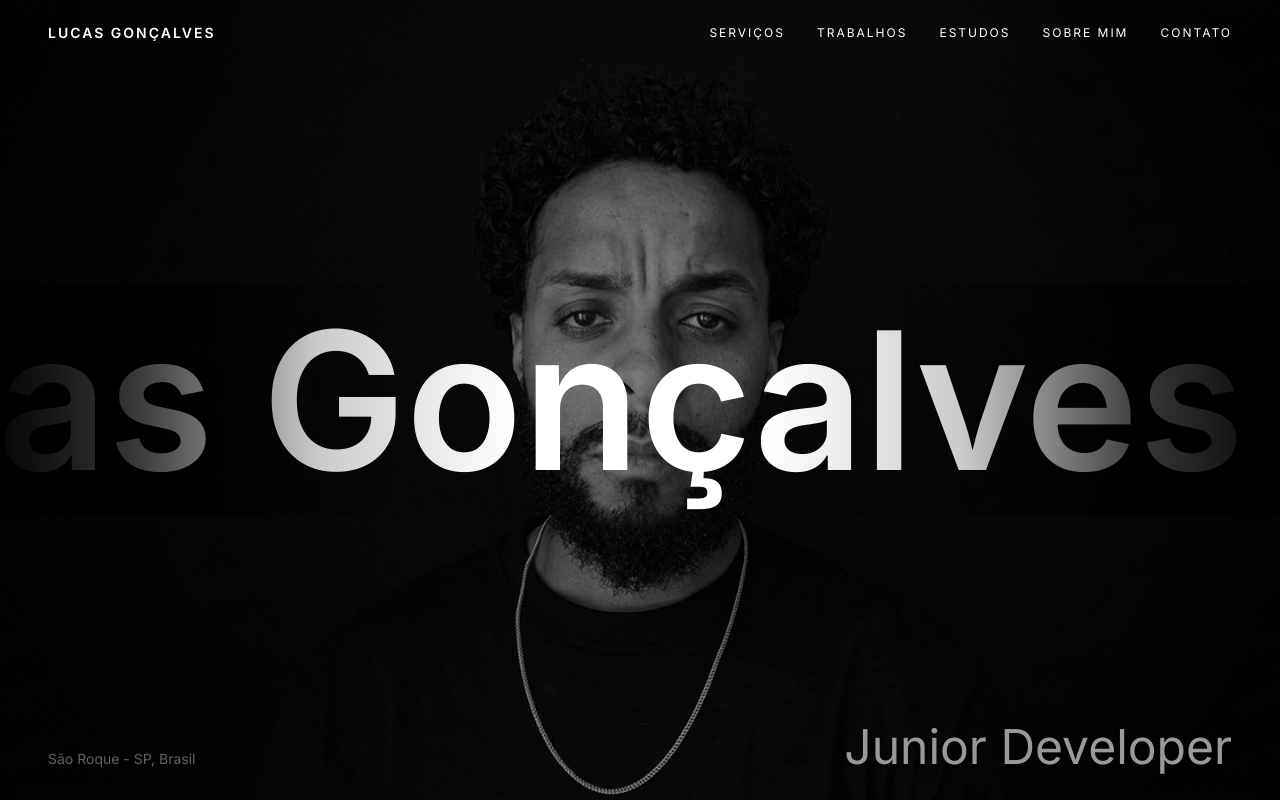
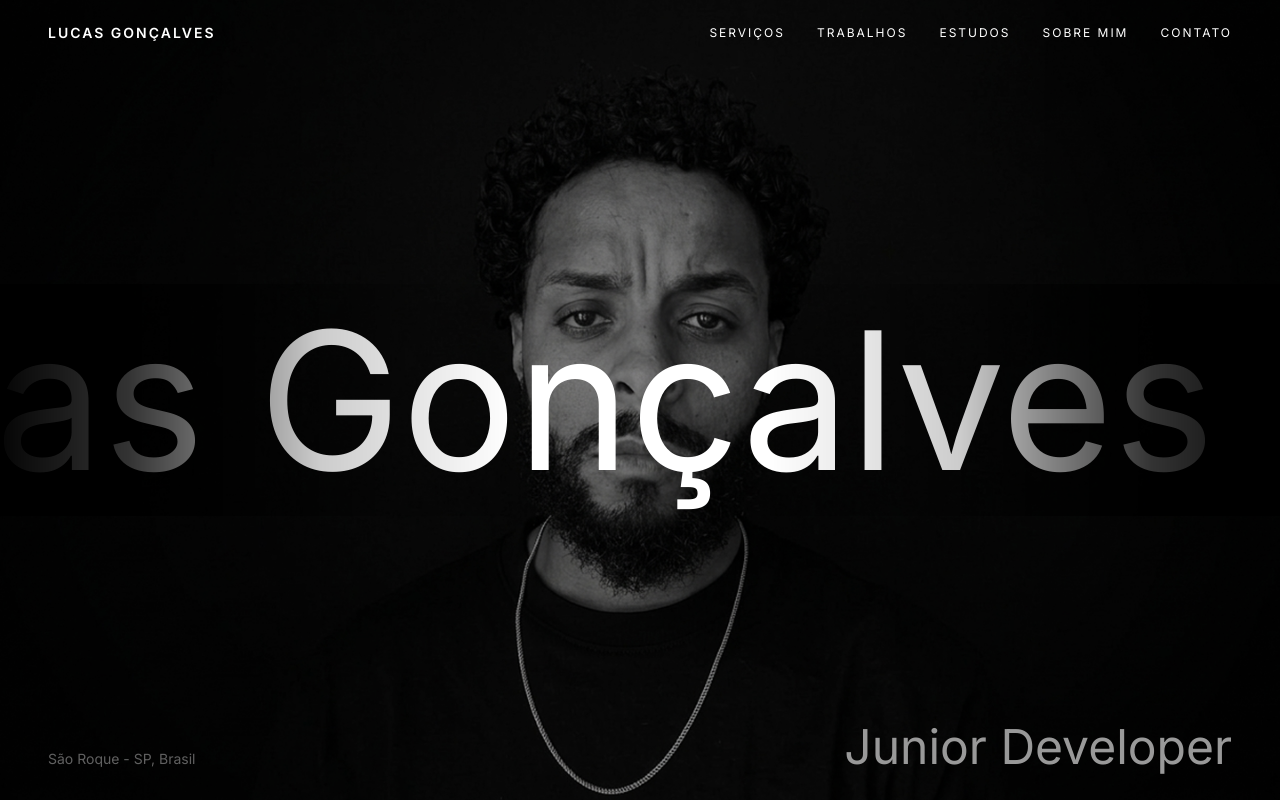
Before and after one commit to lucasvidaldev/my-portfolio, a React (Vite) app: page / in a window 1280 px wide. Built offline with nearby package versions, Linux system fonts and the light colour scheme.

Commit message:
Adicioando funcionalidade a Hero

```diff
--- a/src/components/Hero/Hero.css
+++ b/src/components/Hero/Hero.css
@@ -41,7 +41,7 @@
 /* 🔥 texto */
 .hero__track span {
   font-size: clamp(64px, 15vw, 340px);
-  font-weight: 600;
+  font-weight: 500;
   color: white;
 
   mix-blend-mode: difference;
```
